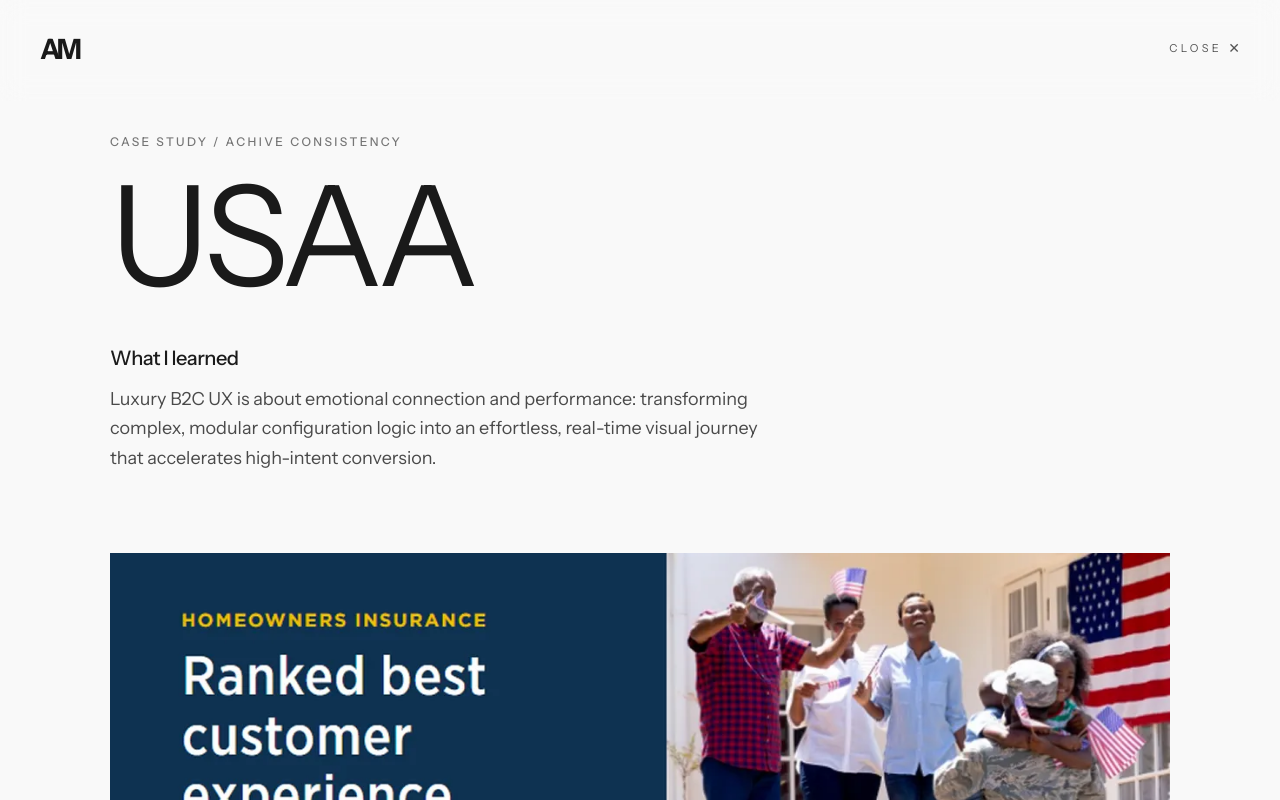
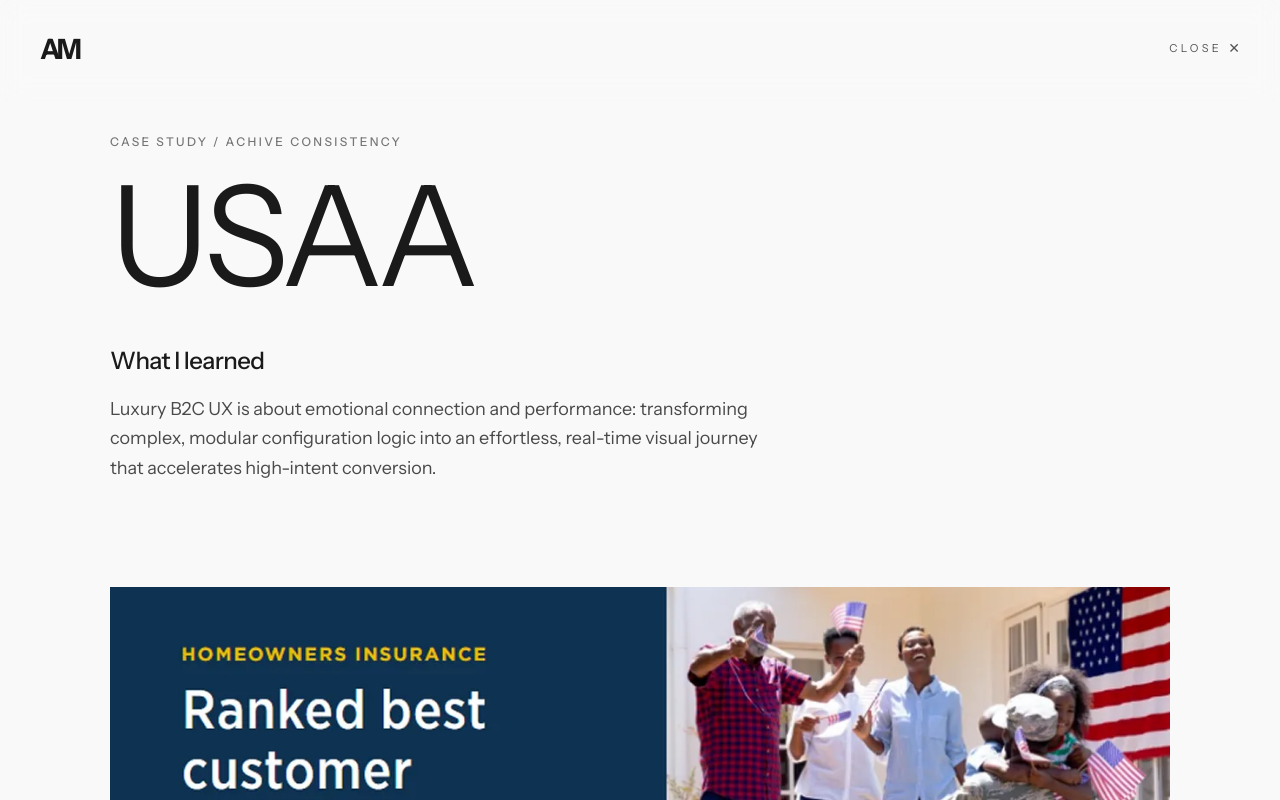
Before and after one commit to dizsel74/am-portfolio-2026, a React (Vite) app: page /work/usaa in a window 1280 px wide. Shown: the top 800 px of the page. Built offline with nearby package versions, Linux system fonts and the light colour scheme.

Commit message:
modificacion de espacio

```diff
--- a/src/components/USAAProject.jsx
+++ b/src/components/USAAProject.jsx
@@ -48,11 +48,11 @@ const USAAProject = () => {
 
 
 {/* --- BLOQUE WHAT I LEARNED --- */}
-      <div className="mb-14 max-w-2xl">
-        <h3 className="text-[20px] font-medium tracking-tight text-[#1a1a1a] mb-3">
+      <div className="mb-12 lg:mb-20 max-w-2xl">
+        <h2 className="text-[20px] lg:text-[24px] font-medium tracking-tight text-[#1a1a1a] mb-4">
           What I learned
-        </h3>
-        <p className="text-[16px] lg:text-[18px] leading-relaxed text-[#4A4A4A] font-normal">
+        </h2>
+        <p className="text-[clamp(16px,1.5vw,18px)] leading-relaxed text-[#4A4A4A] font-normal">
           Luxury B2C UX is about emotional connection and performance: transforming complex, modular configuration logic into an effortless, real-time visual journey that accelerates high-intent conversion.
         </p>
       </div>
```
